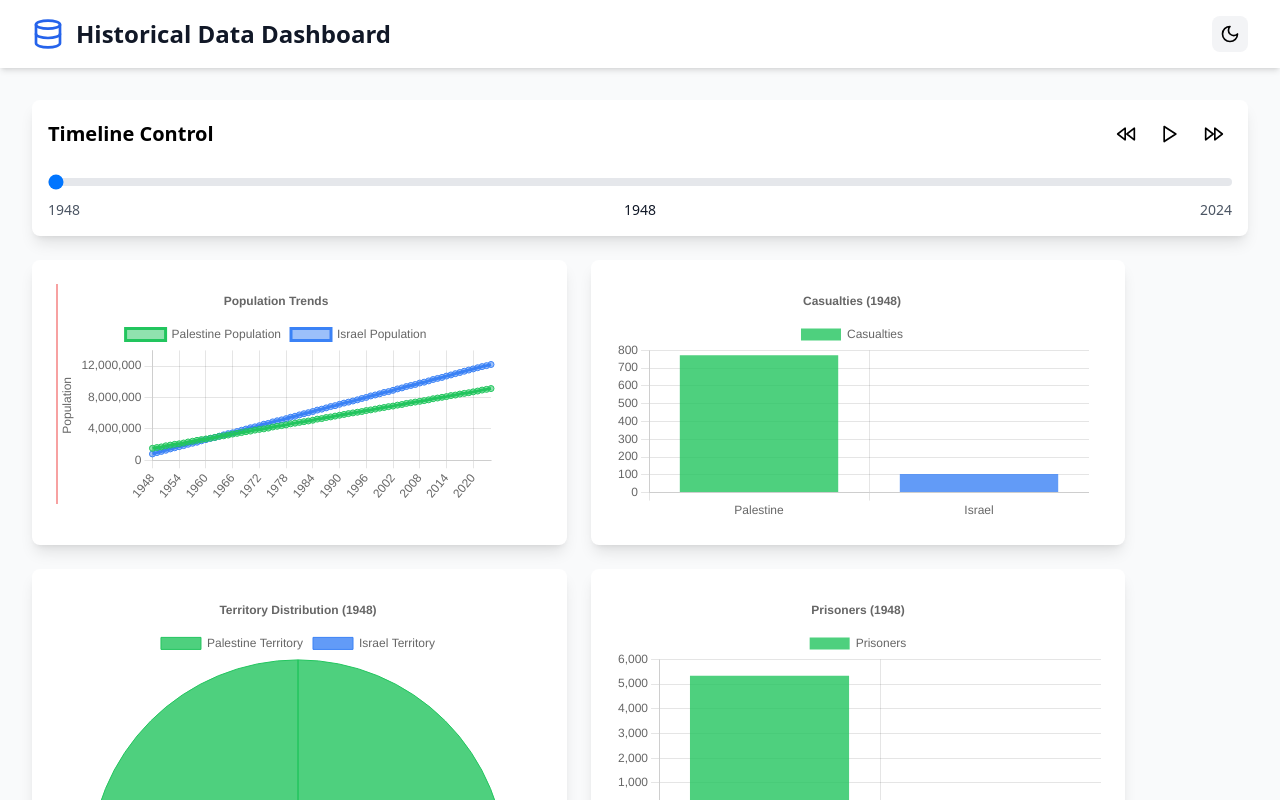
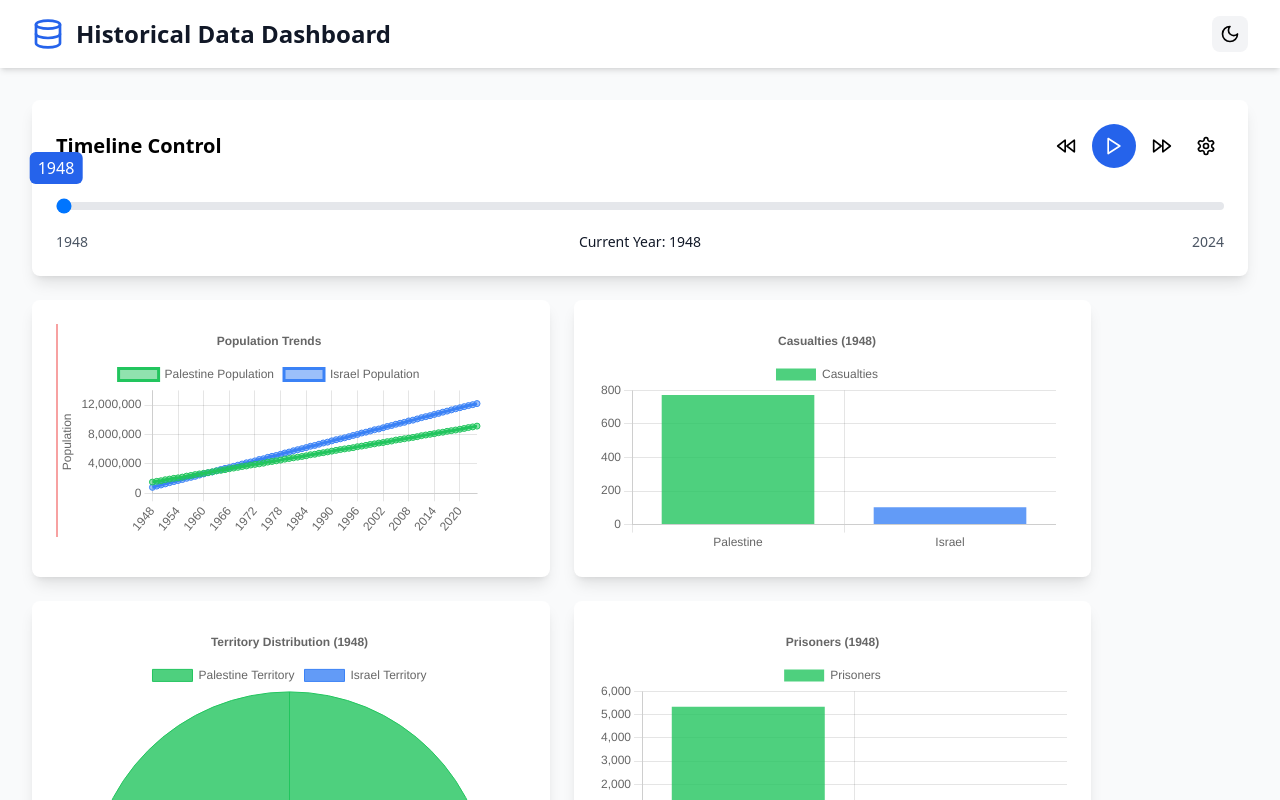
Before and after one commit to Zaidroid/Data-Visualizer, a React (Vite) app: page / in a window 1280 px wide. Shown: the top 800 px of the page. Built offline with nearby package versions, Linux system fonts and the light colour scheme.

Commit message:
Update Timeline.tsx

```diff
--- a/src/components/Timeline.tsx
+++ b/src/components/Timeline.tsx
@@ -1,18 +1,38 @@
-import React, { useEffect, useRef } from 'react';
-import { Play, Pause, FastForward, Rewind } from 'lucide-react';
+import React, { useEffect, useRef, useState } from 'react';
+import { Play, Pause, FastForward, Rewind, Settings } from 'lucide-react';
 import { useStore } from '../store/useStore';
+import { motion, AnimatePresence } from 'framer-motion'; // For smooth animations
 
 export const Timeline: React.FC = () => {
   const { timeline, setCurrentYear, togglePlayback, setSpeed } = useStore();
   const animationRef = useRef<number>();
+  const [showSettings, setShowSettings] = useState(false);
+  const [previewYear, setPreviewYear] = useState<number | null>(null);
 
   useEffect(() => {
+    let lastTimestamp = 0;
+    const animationStep = 1;
+
+    const animate = (timestamp: number) => {
+      if (!lastTimestamp) lastTimestamp = timestamp;
+
+      const elapsed = timestamp - lastTimestamp;
+      if (elapsed > (1000 / timeline.speed)) {
+        lastTimestamp = timestamp;
+
+        setCurrentYear(prevYear => {
+          const nextYear = prevYear + animationStep;
+          return nextYear >= 2024 ? 1948 : nextYear;
+        });
+      }
+
+      animationRef.current = requestAnimationFrame(animate);
+    };
+
     if (timeline.isPlaying) {
       animationRef.current = requestAnimationFrame(animate);
-    } else {
-      if (animationRef.current) {
+    } else if (animationRef.current) {
       cancelAnimationFrame(animationRef.current);
-      }
     }
 
     return () => {
@@ -20,61 +40,149 @@ export const Timeline: React.FC = () => {
         cancelAnimationFrame(animationRef.current);
       }
     };
-  }, [timeline.isPlaying]);
+  }, [timeline.isPlaying, timeline.speed, setCurrentYear]);
 
-  const animate = () => {
-    setCurrentYear(
-      timeline.currentYear + timeline.speed >= 2024
-        ? 1948
-        : timeline.currentYear + timeline.speed
-    );
-    animationRef.current = requestAnimationFrame(animate);
+  const handleSliderChange = (e: React.ChangeEvent<HTMLInputElement>) => {
+    const year = parseInt(e.target.value);
+    setPreviewYear(year);
+  };
+
+  const handleSliderRelease = () => {
+    if (previewYear !== null) {
+      setCurrentYear(previewYear);
+      setPreviewYear(null);
+    }
   };
 
   return (
-    <div className="w-full p-4 bg-white dark:bg-gray-800 rounded-lg shadow-lg">
-      <div className="flex items-center justify-between mb-4">
+    <motion.div
+      className="w-full p-6 bg-white dark:bg-gray-800 rounded-lg shadow-lg"
+      initial={{ opacity: 0, y: 20 }}
+      animate={{ opacity: 1, y: 0 }}
+      transition={{ duration: 0.5 }}
+    >
+      <div className="flex items-center justify-between mb-6">
         <h2 className="text-xl font-bold dark:text-white">Timeline Control</h2>
         <div className="flex items-center gap-2">
-          <button
+          <motion.button
+            whileHover={{ scale: 1.1 }}
+            whileTap={{ scale: 0.95 }}
             onClick={() => setSpeed(Math.max(0.5, timeline.speed - 0.5))}
-            className="p-2 rounded-full hover:bg-gray-100 dark:hover:bg-gray-700"
+            className="p-2 rounded-full hover:bg-gray-100 dark:hover:bg-gray-700 transition-colors"
+            disabled={timeline.speed <= 0.5}
           >
             <Rewind className="w-5 h-5 dark:text-white" />
-          </button>
-          <button
+          </motion.button>
+
+          <motion.button
+            whileHover={{ scale: 1.1 }}
+            whileTap={{ scale: 0.95 }}
             onClick={togglePlayback}
-            className="p-2 rounded-full hover:bg-gray-100 dark:hover:bg-gray-700"
+            className="p-3 rounded-full bg-blue-600 hover:bg-blue-700 text-white transition-colors"
+          >
+            <AnimatePresence mode="wait" initial={false}>
+              <motion.div
+                key={timeline.isPlaying ? 'pause' : 'play'}
+                initial={{ opacity: 0, rotate: -30 }}
+                animate={{ opacity: 1, rotate: 0 }}
+                exit={{ opacity: 0, rotate: 30 }}
+                transition={{ duration: 0.2 }}
               >
                 {timeline.isPlaying ? (
-              <Pause className="w-5 h-5 dark:text-white" />
+                  <Pause className="w-5 h-5" />
                 ) : (
-              <Play className="w-5 h-5 dark:text-white" />
+                  <Play className="w-5 h-5" />
                 )}
-          </button>
-          <button
-            onClick={() => setSpeed(Math.min(2, timeline.speed + 0.5))}
-            className="p-2 rounded-full hover:bg-gray-100 dark:hover:bg-gray-700"
+              </motion.div>
+            </AnimatePresence>
+          </motion.button>
+
+          <motion.button
+            whileHover={{ scale: 1.1 }}
+            whileTap={{ scale: 0.95 }}
+            onClick={() => setSpeed(Math.min(5, timeline.speed + 0.5))}
+            className="p-2 rounded-full hover:bg-gray-100 dark:hover:bg-gray-700 transition-colors"
+            disabled={timeline.speed >= 5}
           >
             <FastForward className="w-5 h-5 dark:text-white" />
-          </button>
+          </motion.button>
+
+          <motion.button
+            whileHover={{ scale: 1.1 }}
+            whileTap={{ scale: 0.95 }}
+            onClick={() => setShowSettings(!showSettings)}
+            className="p-2 rounded-full hover:bg-gray-100 dark:hover:bg-gray-700 transition-colors"
+          >
+            <Settings className="w-5 h-5 dark:text-white" />
+          </motion.button>
         </div>
       </div>
+
+      <div className="relative mb-4">
         <input
           type="range"
           min="1948"
           max="2024"
-        value={timeline.currentYear}
-        onChange={(e) => setCurrentYear(parseInt(e.target.value))}
+          value={previewYear !== null ? previewYear : timeline.currentYear}
+          onChange={handleSliderChange}
+          onMouseUp={handleSliderRelease}
+          onTouchEnd={handleSliderRelease}
           className="w-full h-2 bg-gray-200 rounded-lg appearance-none cursor-pointer dark:bg-gray-700"
         />
+
+        <div className="absolute -mt-10 top-0 transform -translate-x-1/2 px-2 py-1 bg-blue-600 text-white rounded-md"
+             style={{ left: `${((previewYear !== null ? previewYear : timeline.currentYear) - 1948) / (2024 - 1948) * 100}%` }}>
+          {previewYear !== null ? previewYear : timeline.currentYear}
+        </div>
+      </div>
+
       <div className="flex justify-between mt-2">
         <span className="text-sm text-gray-600 dark:text-gray-300">1948</span>
-        <span className="text-sm font-medium text-gray-900 dark:text-white">
-          {timeline.currentYear}
+        <div className="text-sm font-medium text-gray-900 dark:text-white">
+          <motion.span
+            key={timeline.currentYear}
+            initial={{ opacity: 0, y: 10 }}
+            animate={{ opacity: 1, y: 0 }}
+            transition={{ duration: 0.3 }}
+          >
+            Current Year: {timeline.currentYear}
+          </motion.span>
+          {timeline.isPlaying && (
+            <span className="ml-2 text-blue-600 dark:text-blue-400">
+              Speed: {timeline.speed}x
             </span>
+          )}
+        </div>
         <span className="text-sm text-gray-600 dark:text-gray-300">2024</span>
       </div>
+
+      <AnimatePresence>
+        {showSettings && (
+          <motion.div
+            initial={{ opacity: 0, height: 0 }}
+            animate={{ opacity: 1, height: 'auto' }}
+            exit={{ opacity: 0, height: 0 }}
+            className="mt-4 p-4 bg-gray-50 dark:bg-gray-700 rounded-lg overflow-hidden"
+          >
+            <h3 className="text-sm font-medium text-gray-900 dark:text-white mb-3">
+              Animation Speed
+            </h3>
+            <input
+              type="range"
+              min="0.5"
+              max="5"
+              step="0.5"
+              value={timeline.speed}
+              onChange={(e) => setSpeed(parseFloat(e.target.value))}
+              className="w-full h-2 bg-blue-200 rounded-lg appearance-none cursor-pointer dark:bg-blue-700"
+            />
+            <div className="flex justify-between mt-1">
+              <span className="text-xs text-gray-500 dark:text-gray-400">Slow</span>
+              <span className="text-xs text-gray-500 dark:text-gray-400">Fast</span>
             </div>
+          </motion.div>
+        )}
+      </AnimatePresence>
+    </motion.div>
   );
 };
```
Lines whose indentation alone changed are shown as unchanged.
